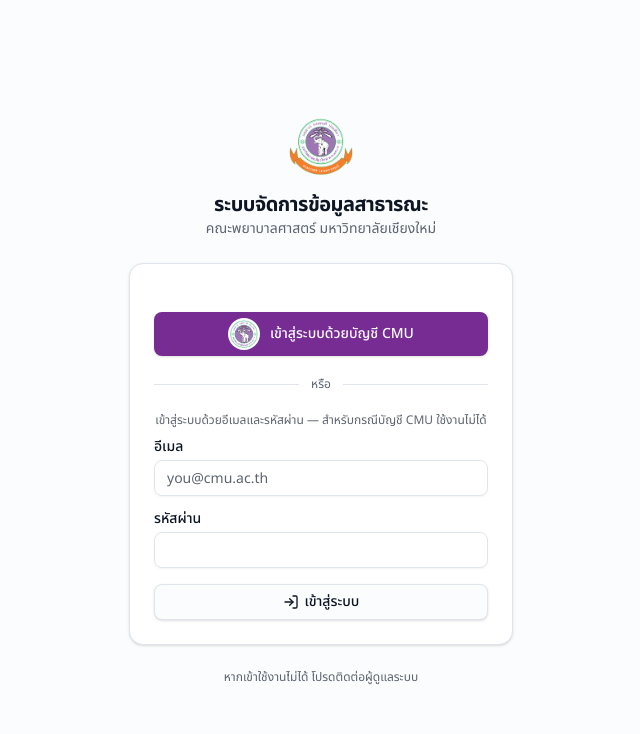
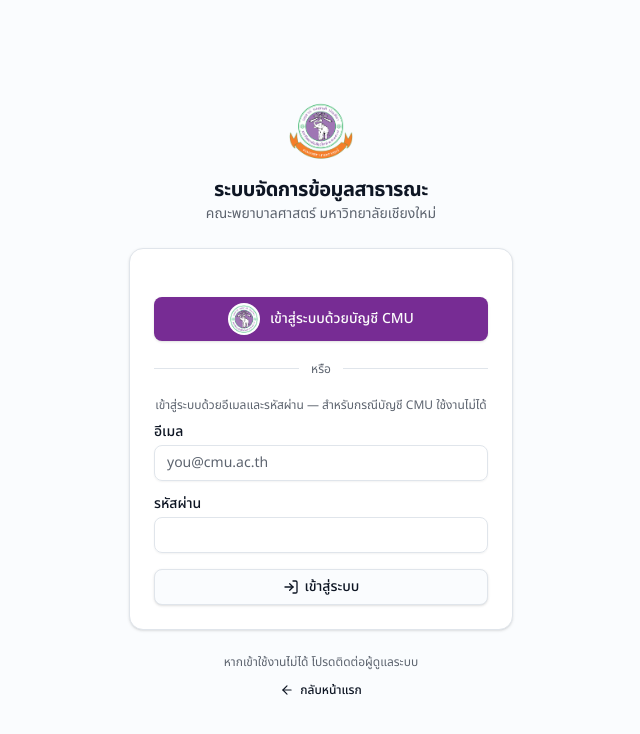
Before and after one commit to NURSE-IT-INTERN-2026/FON_ITA, a Next.js app: page /fonita/login in a window 1280 px wide. Shown: the top 734 px of the page, without its empty margins (319-959 px from the left). Built offline with nearby package versions, Linux system fonts and the light colour scheme; no server answers.

Commit message:
feat(login): add navigation link to return to homepage and update error message display

```diff
--- a/src/app/(auth)/login/page.tsx
+++ b/src/app/(auth)/login/page.tsx
@@ -1,5 +1,7 @@
+import { ArrowLeft } from "lucide-react";
 import type { Metadata } from "next";
 import Image from "next/image";
+import Link from "next/link";
 import { redirect } from "next/navigation";
 import cmuLogo from "@/../public/cmu_logo.png";
 import nurseLogo from "@/../public/nurse-th.png";
@@ -99,9 +101,20 @@
           </CardContent>
         </Card>
 
-        <p className="text-center text-xs text-muted-foreground">
-          หากเข้าใช้งานไม่ได้ โปรดติดต่อผู้ดูแลระบบ
-        </p>
+        {/* The login page is its own full-screen `<main>` with no shell header,
+            so without this there is no way back other than the browser button.
+            Anyone who lands here from a staff-only link but only wanted to read
+            ITA data can get to the public landing page instead of being stuck. */}
+        <div className="space-y-3 text-center text-xs text-muted-foreground">
+          <p>หากเข้าใช้งานไม่ได้ โปรดติดต่อผู้ดูแลระบบ</p>
+          <Link
+            href="/"
+            className="inline-flex items-center gap-1.5 font-medium text-foreground underline-offset-4 hover:underline"
+          >
+            <ArrowLeft className="size-3.5" aria-hidden />
+            กลับหน้าแรก
+          </Link>
+        </div>
       </div>
     </main>
   );
```
